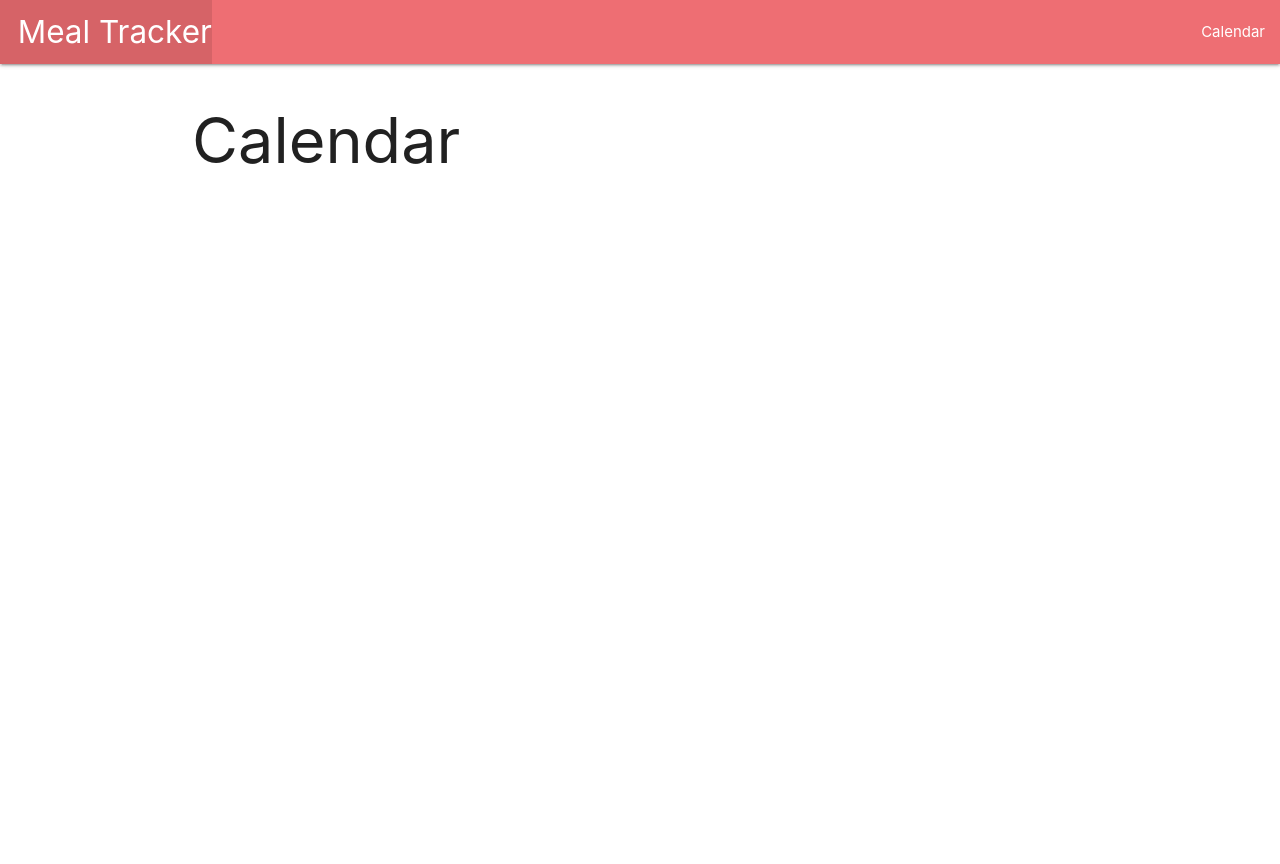
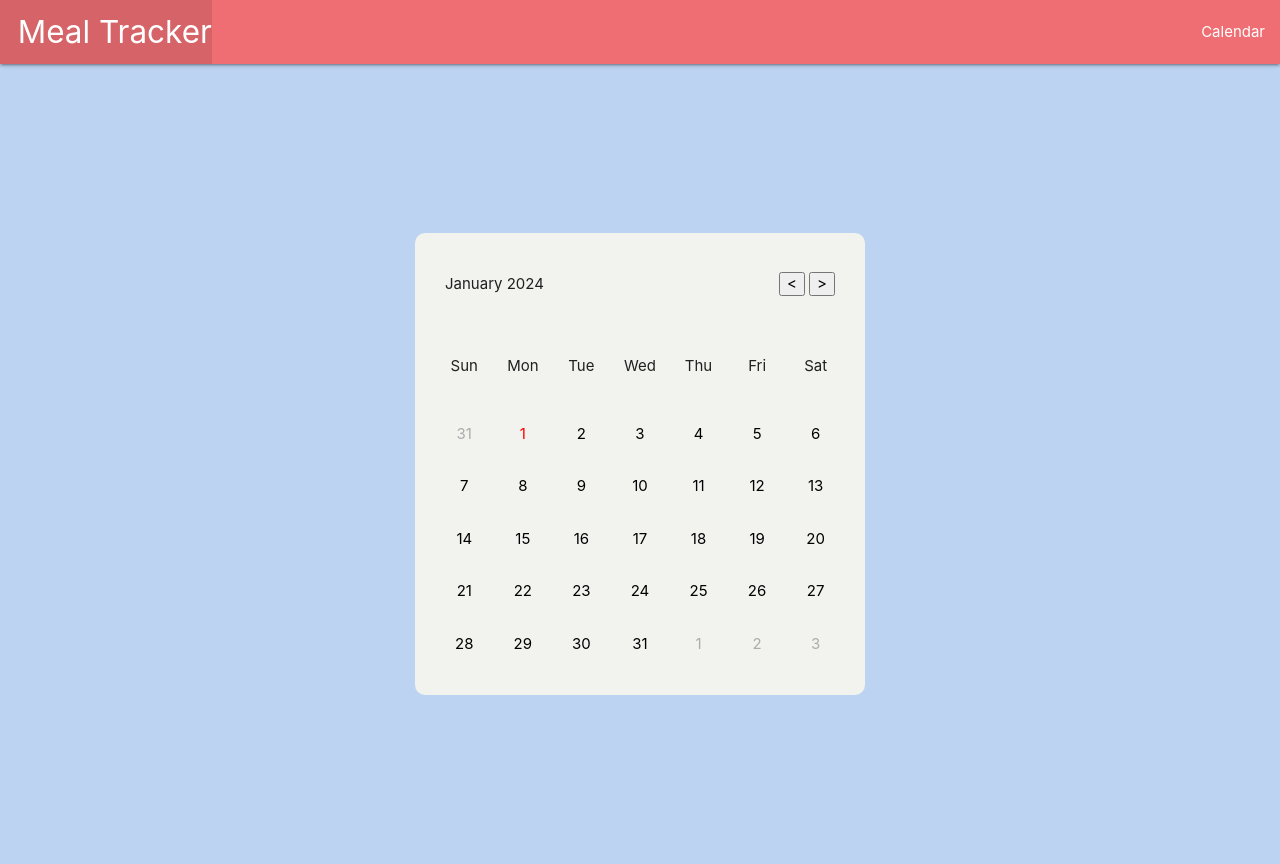
Before and after one commit to kelleralex04/meal-tracker, a Django app: page /calendar/ in a window 1280 px wide. Before the commit the page ends 164 px from the top, so only its background shows below. Run offline with Django 5.2, Linux system fonts and the light colour scheme.

Commit message:
adds calendar functionality and routing to detail page for each day

```diff
--- a/main_app/static/css/style.css
+++ b/main_app/static/css/style.css
@@ -12,3 +12,66 @@ footer.page-footer {
     padding-top: 0;
     text-align: right;
 }
+
+a {
+    color: inherit;
+    text-decoration: none;
+}
+
+.calendarBody {
+    display: flex;
+    align-items: center;
+    justify-content: center;
+    min-height: 100vh;
+    background: #bcd3f1;
+}
+
+.wrapper {
+    width: 450px;
+    background: #F2F2EF;
+    border-radius: 10px;
+}
+
+.calendar {
+    padding: 20px;
+}
+
+.calendar ul{
+    display: flex;
+    list-style: none;
+    flex-wrap: wrap;
+    text-align: center;
+}
+
+.calendar ul li {
+    width: calc(100% / 7);
+}
+
+.calendar .days {
+    margin-bottom: 20px;
+}
+
+.calendar .days li {
+    cursor: pointer;
+    margin-top: 30px;
+}
+
+.wrapper header {
+    display: flex;
+    align-items: center;
+    padding: 25px 30px 10px;
+    justify-content: space-between;
+}
+
+header .currentDate {
+    font-size: 1.45rem;
+    font-weight: 500;
+}
+
+.inactive {
+    color: rgb(172, 172, 172);
+}
+
+.active {
+    color: #fb3640;
+}
--- a/main_app/templates/calendar.html
+++ b/main_app/templates/calendar.html
@@ -1,6 +1,72 @@
-{% extends 'base.html' %}
-{% block content %}
+{% load static %}
 
-<h1>Calendar</h1>
-
-{% endblock %}
+<!DOCTYPE html>
+<html lang="en">
+    <head>
+        <meta charset="UTF-8">
+        <meta name="viewport" content="width=device-width, initial-scale=1.0">
+        <meta http-equiv="X-UA-Compatible" content="ie=edge">
+        <title>Calendar</title>
+        <link rel="stylesheet" href="https://cdnjs.cloudflare.com/ajax/libs/materialize/1.0.0/css/materialize.min.css">
+        <link rel="stylesheet" type="text/css" href="{% static 'css/style.css' %}">
+    </head>
+    <body>
+        <header class="navbar-fixed">
+            <nav>
+                <div class="nav-wrapper">
+                    <ul>
+                        <li><a href="/" class="left brand-logo">&nbsp;&nbsp;Meal Tracker</a></li>
+                    </ul>
+                    <ul class="right">
+                        <li><a href="{% url 'calendar' %}">Calendar</a></li>
+                    </ul>
+                </div>
+            </nav>
+        </header>
+        <main class="calendarBody">
+            <div class="wrapper">
+                <header>
+                    <p class="current-date">{{ curMonthText}} {{ curYear }}</p>
+                    <div class="icons">
+                        <form action="{% url 'calendar' %}" method="POST">
+                            {% csrf_token %}
+                            <input type="hidden" name="curMonth" value="{{ curMonth }}">
+                            <button name="prev" value="-"><</button>
+                            <button name="next" value="+">></button>
+                        </form>
+                    </div>
+                </header>
+                <div class="calendar">
+                    <ul class="weeks">
+                        <li>Sun</li>
+                        <li>Mon</li>
+                        <li>Tue</li>
+                        <li>Wed</li>
+                        <li>Thu</li>
+                        <li>Fri</li>
+                        <li>Sat</li>
+                    </ul>
+                    <ul class="days">
+                        {% for i in firstInactiveDays %}
+                            <li class="inactive">{{ i }}</li>
+                        {% endfor %}
+                        {% for i in activeDays %}
+                            {% if i == todayDay and curMonth == todayMonth and curYear == todayYear %}
+                                <li class="active">
+                                    <a href="{% url 'day' curMonth i curYear %}" style="color: red">{{ i }}</a>
+                                </li>
+                            {% else %}
+                                <li>
+                                    <a href="{% url 'day' curMonth i curYear %}" style="color: black">{{ i }}</a>
+                                </li>
+                            {% endif %}
+                        {% endfor %}
+                        {% for i in lastInactiveDays %}
+                            <li class="inactive">{{ i }}</li>
+                        {% endfor %}
+                    </ul>
+                </div>
+            </div>
+        </main>
+    </body>
+</html>
--- /dev/null
+++ b/main_app/templates/day.html
@@ -0,0 +1,6 @@
+{% extends 'base.html' %}
+{% block content %}
+
+<h1>{{ curMonth }} {{ curDay }}, {{ curYear }}</h1>
+
+{% endblock %}
--- a/main_app/urls.py
+++ b/main_app/urls.py
@@ -3,5 +3,6 @@ from . import views
 
 urlpatterns = [
     path('', views.home, name='home'),
-    path('calendar/', views.calendar, name='calendar'),
+    path('calendar/', views.calendarIndex, name='calendar'),
+    path('calendar/m<int:curMonth>d<int:i>y<int:curYear>', views.calendarDetail, name='day'),
 ]
--- a/main_app/views.py
+++ b/main_app/views.py
@@ -1,7 +1,62 @@
-from django.shortcuts import render
+from django.shortcuts import render, redirect
+from datetime import datetime, timedelta
+import calendar
+
+date = datetime.now()
+months = ['January', 'February', 'March', 'April', 'May', 'June', 'July', 'August', 'September', 'October', 'November', 'December']
+days = [1, 2, 3, 4, 5, 6, 0]
+curDay = date.day
+curMonth = date.month
+curYear = date.year
+todayDay = curDay
+todayMonth = curMonth
+todayYear = curYear
 
 def home(request):
     return render(request, 'home.html')
 
-def calendar(request):
-    return render(request, 'calendar.html')
+def calendarIndex(request):
+    global curMonth, curYear
+    if request.POST:
+        if 'prev' in request.POST:
+            curMonth -= 1
+        else:
+            curMonth += 1
+
+    if curMonth > 12:
+        curYear += 1
+        curMonth = 1
+    elif curMonth < 1:
+        curYear -= 1
+        curMonth = 12
+
+    firstDayOfMonth = days[datetime(curYear, curMonth, 1).weekday()]
+    lastDateofMonth = calendar.monthrange(curYear, curMonth)
+    lastDayOfMonth = days[datetime(curYear, curMonth, lastDateofMonth[1]).weekday()]
+    lastDateOfPrevMonth = (datetime(curYear, curMonth, 1) - timedelta(days = 1)).day
+    firstInactiveDays = []
+    activeDays = []
+    lastInactiveDays = []
+
+    for i in range(firstDayOfMonth, 0, -1):
+        firstInactiveDays.append(lastDateOfPrevMonth + 1 - i)
+
+    for i in range(lastDateofMonth[1]):
+        activeDays.append(i + 1)
+
+    if lastDayOfMonth < 7:
+        for i in range(6 - lastDayOfMonth):
+            lastInactiveDays.append(i + 1)
+
+    curMonthText = months[curMonth - 1]
+
+    return render(request, 'calendar.html', {
+        'curMonthText': curMonthText, 'curYear': curYear, 'curMonth': curMonth, 'curDay': curDay, 'firstInactiveDays': firstInactiveDays, 'activeDays': activeDays,
+        'lastDateOfPrevMonth': lastDateOfPrevMonth, 'lastInactiveDays': lastInactiveDays, 'todayDay': todayDay, 'todayMonth': todayMonth, 'todayYear': todayYear
+    })
+
+def calendarDetail(request, curMonth, i, curYear):
+    month = months[curMonth - 1]
+    return render(request, 'day.html', {
+        'curMonth': month, 'curDay': i, 'curYear': curYear
+    })
--- a/mealtracker/settings.py
+++ b/mealtracker/settings.py
@@ -111,7 +111,7 @@ AUTH_PASSWORD_VALIDATORS = [
 
 LANGUAGE_CODE = 'en-us'
 
-TIME_ZONE = 'UTC'
+TIME_ZONE = 'MST'
 
 USE_I18N = True
 
```
